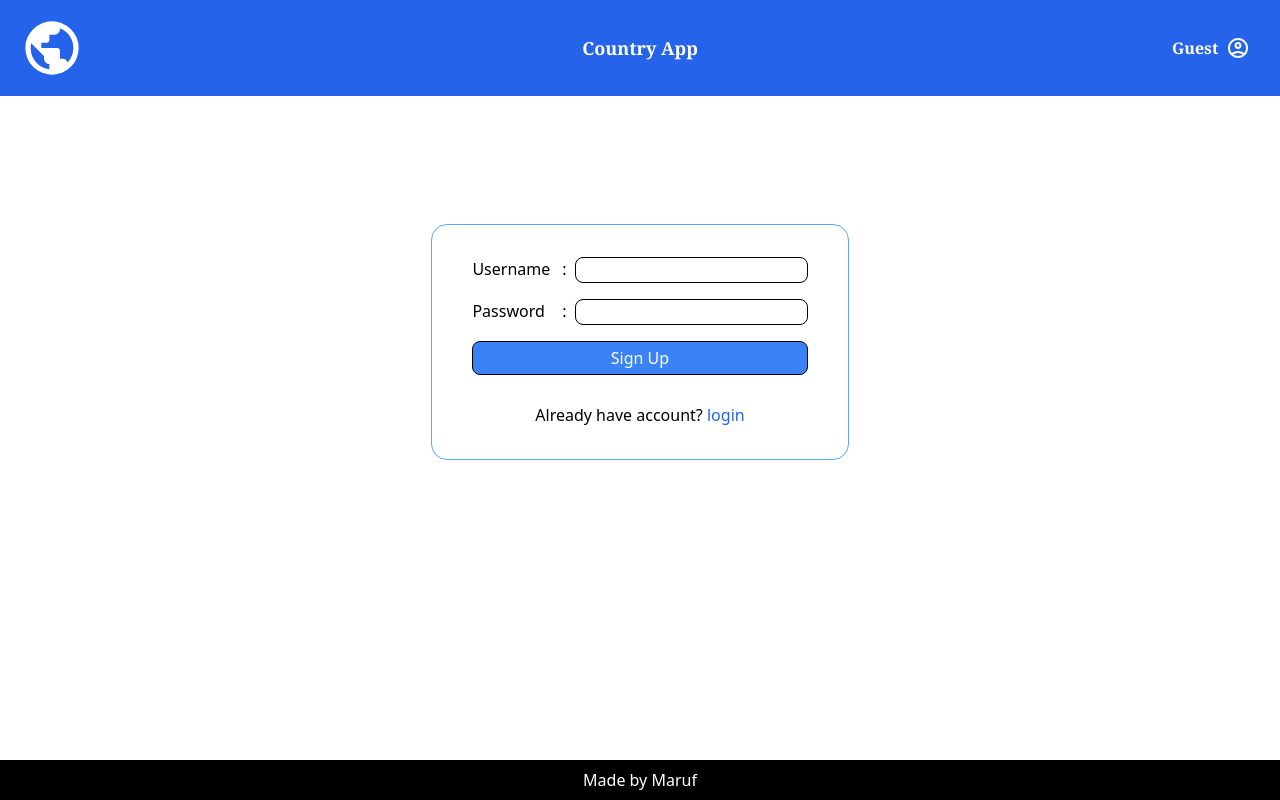
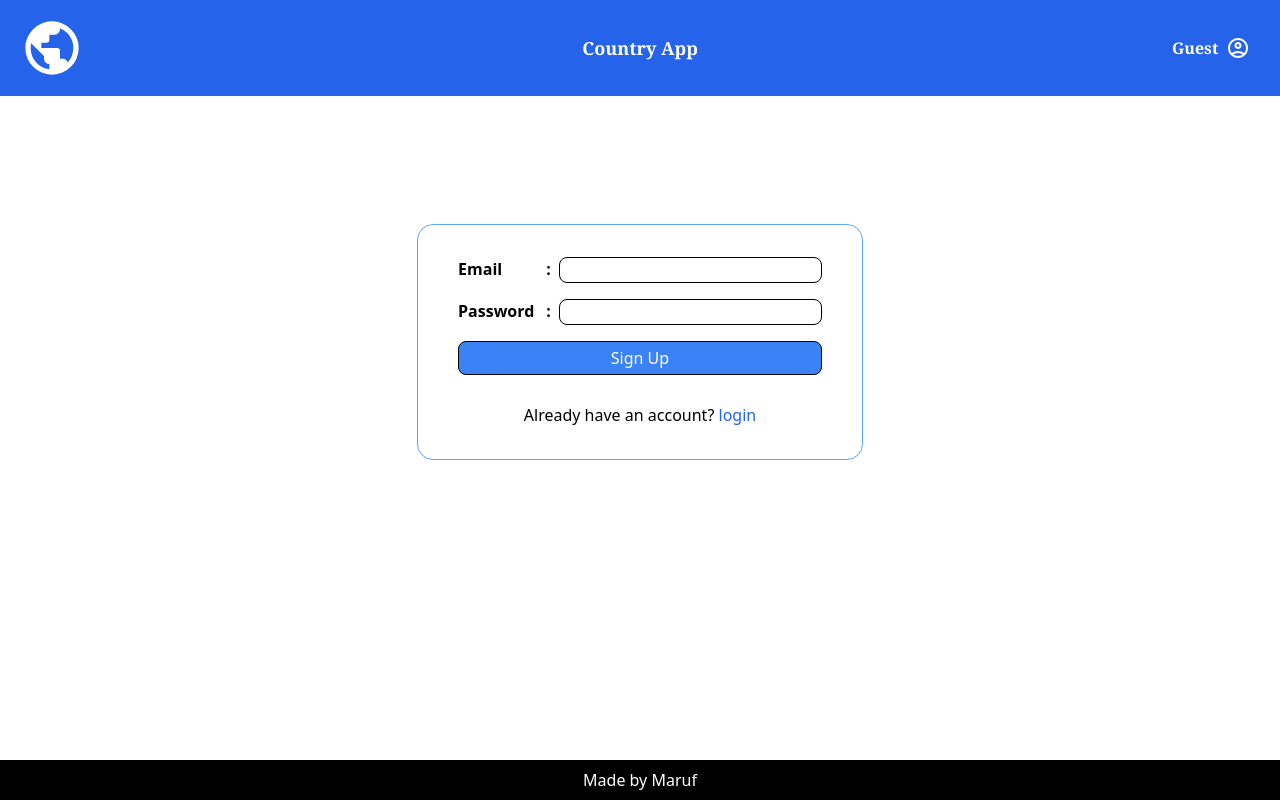
Before and after one commit to mmaruf23/nextjs-project, a Next.js app: page /register in a window 1280 px wide. Built offline with nearby package versions, Linux system fonts and the light colour scheme; no server answers.

Commit message:
Register n Login

```diff
--- a/src/components/atoms/Button/index.js
+++ b/src/components/atoms/Button/index.js
@@ -1,7 +1,11 @@
-export default function Button({children, onClick}) {
+export default function Button({ children, onClick = () => {}, typeButton = 'submit' }) {
   return (
-    <button className="bg-blue-500 hover:bg-blue-900 text-white rounded-lg border border-black px-4 py-1" onClick={onClick}>
+    <button
+      type={typeButton}
+      className="bg-blue-500 hover:bg-blue-900 text-white rounded-lg border border-black px-4 py-1"
+      onClick={onClick}
+    >
       {children}
     </button>
-  )
+  );
 };
--- a/src/components/atoms/Input/index.js
+++ b/src/components/atoms/Input/index.js
@@ -1,12 +1,12 @@
 
 
-export default function Input({ children, refName, name, type = "text" }) {
+export default function Input({ children, name, type = "text" }) {
   return (
-    <div className="flex justify-between gap-3">
+    <div className="flex justify-between gap-3 font-semibold">
       <label htmlFor={name}>{children}</label>
       <div className="flex gap-2">
         <span>:</span>
-        <input className="rounded-lg border border-black" ref={refName} type={type} id={name} name={name} />
+        <input className="rounded-lg border border-black px-2" type={type} id={name} name={name} />
       </div>
     </div>
   );
--- /dev/null
+++ b/src/components/organism/Forms/LoginForm/index.js
@@ -0,0 +1,55 @@
+import Button from '@/components/atoms/Button';
+import Input from '@/components/atoms/Input';
+import { login } from '@/services/auth';
+import Link from 'next/link';
+import { useRouter } from 'next/router';
+import { useState } from 'react';
+
+export default function LoginForm() {
+  const router = useRouter();
+  const [status, setStatus] = useState('');
+
+  async function handleSubmit(event) {
+    event.preventDefault();
+    const payload = {
+      email: event.target.username.value,
+      password: event.target.password.value,
+    };
+    const response = await login(payload);
+    if (response.status === 200) {
+      localStorage.setItem("token", response.data.token);
+      setStatus('Login success. redirecting...');
+      router.push('/')
+    } else {
+      setStatus(response.data.error);
+    }
+  }
+
+  return (
+    <div className="mt-32 border border-blue-400 px-10 py-8 rounded-2xl">
+      <form onSubmit={handleSubmit}>
+        <div className="flex flex-col gap-4">
+          <Input name={'username'} type="text">
+            Email
+          </Input>
+          <Input name={'password'} type="password">
+            Password
+          </Input>
+          <Button>Login</Button>
+        </div>
+      </form>
+      <div className="mt-6 text-center">
+        <p className='mb-2 text-red-600'>{status}</p>
+        <p className=''>
+          {`Don't have any account?`}
+          <span>
+            {' please '}
+            <Link className="text-blue-600" href={'/register'}>
+              sign up
+            </Link>
+          </span>
+        </p>
+      </div>
+    </div>
+  );
+}
--- /dev/null
+++ b/src/components/organism/Forms/RegisterForm/index.js
@@ -0,0 +1,50 @@
+import Button from '@/components/atoms/Button';
+import Input from '@/components/atoms/Input';
+import { register } from '@/services/auth';
+import Link from 'next/link';
+import { useRouter } from 'next/router';
+import { useState } from 'react';
+
+export default function RegisterForm() {
+  const router = useRouter();
+
+  async function handleSubmit(event) {
+    event.preventDefault();
+    const payload = {
+      email: event.target.username.value,
+      password: event.target.password.value,
+    };
+    const response = await register(payload);
+    if (response.status === 200) {
+      alert('Register Success.\n\nPlease login.');
+      router.push('/login')
+    } else {
+      alert(`Register Failed.\n\n${response.data.error}`);
+    }
+  }
+
+  return (
+    <div className="mt-32 border border-blue-400 px-10 py-8 rounded-2xl">
+      <form onSubmit={handleSubmit}>
+        <div className="flex flex-col gap-4">
+          <Input name={'username'} type="text">
+            Email
+          </Input>
+          <Input name={'password'} type="password">
+            Password
+          </Input>
+          <Button>Sign Up</Button>
+        </div>
+      </form>
+      <div className="mt-7 text-center">
+        <p>
+          {`Already have an account?`}
+          <span className="text-blue-600">
+            {' '}
+            <Link href={'/login'}>login</Link>
+          </span>
+        </p>
+      </div>
+    </div>
+  );
+}
--- a/src/pages/index.js
+++ b/src/pages/index.js
@@ -1,15 +1,11 @@
-import CountryPage from "@/components/organism/CountryPage";
-import CountryForm from "@/components/organism/Forms/CountryForm";
-import Layout from "@/components/templates/Layout";
-import { getAseanCountries } from "@/services/getCountries";
+import CountryPage from '@/components/organism/CountryPage';
+import CountryForm from '@/components/organism/Forms/CountryForm';
+import Layout from '@/components/templates/Layout';
+import { useSelector } from 'react-redux';
 
-export default function Home({aseanCountries}) {
-  return (
-    <Layout>
-      <CountryPage />
-      {/* <CountryForm aseanCountries={aseanCountries} /> */}
-    </Layout>
-  );
+export default function Home({ aseanCountries }) {
+  const userCountry = useSelector((state) => state.country.userCountry);
+  return <Layout>{userCountry ? <CountryPage /> : <CountryForm />}</Layout>;
 }
 
 // export async function getServerSideProps() {
--- a/src/pages/login/index.js
+++ b/src/pages/login/index.js
@@ -1,5 +1,6 @@
 import Button from "@/components/atoms/Button";
 import Input from "@/components/atoms/Input";
+import LoginForm from "@/components/organism/Forms/LoginForm";
 import Layout from "@/components/templates/Layout";
 import Link from "next/link";
 import { useRef } from "react";
@@ -9,26 +10,12 @@ export default function Login() {
   const refUsername = useRef();
   const refPassword = useRef();
 
-  function handleClick() {
-    console.log(refUsername.current.value);
-    console.log(refPassword.current.value);
-  }
+
 
   return (
     <div className="">
       <Layout>
-        <div className="mt-32 border border-blue-400 px-10 py-8 rounded-2xl">
-          <div className="flex flex-col gap-4">
-            <Input refName={refUsername} name={'username'} type="text">Username</Input>
-            <Input refName={refPassword} name={'password'} type="passeord">Password</Input>
-            <Button onClick={handleClick}>Login</Button>
-          </div>
-          <div className="mt-7 text-center">
-            <p>{`Don't have any account?`}
-            <span className=""> please <Link className="text-blue-600" href={'/register'}>signUp</Link></span>
-            </p>
-          </div>
-        </div>
+        <LoginForm />
       </Layout>
     </div>
   );
--- a/src/pages/register/index.js
+++ b/src/pages/register/index.js
@@ -1,34 +1,15 @@
-import Button from "@/components/atoms/Button";
-import Input from "@/components/atoms/Input";
-import Layout from "@/components/templates/Layout";
-import Link from "next/link";
-import { useRef } from "react";
-
+import Button from '@/components/atoms/Button';
+import Input from '@/components/atoms/Input';
+import RegisterForm from '@/components/organism/Forms/RegisterForm';
+import Layout from '@/components/templates/Layout';
+import Link from 'next/link';
 
 export default function Register() {
-  const refUsername = useRef();
-  const refPassword = useRef();
-
-  function handleClick() {
-    console.log(refUsername.current.value);
-    console.log(refPassword.current.value);
-  }
   return (
     <div>
       <Layout>
-        <div className="mt-32 border border-blue-400 px-10 py-8 rounded-2xl">
-          <div className="flex flex-col gap-4">
-            <Input refName={refUsername} name={'username'} type="text">Username</Input>
-            <Input refName={refPassword} name={'password'} type="passeord">Password</Input>
-            <Button onClick={handleClick}>Sign Up</Button>
-          </div>
-          <div className="mt-7 text-center">
-            <p>{`Already have account?`}
-              <span className="text-blue-600"> <Link href={'/login'}>login</Link></span>
-            </p>
-          </div>
-        </div>
+        <RegisterForm />
       </Layout>
     </div>
   );
-};
+}
--- a/src/redux/countrySlice.js
+++ b/src/redux/countrySlice.js
@@ -4,13 +4,16 @@ const countrySlice = createSlice({
   name: 'country',
   initialState: {
     countries: [],
+    userCountry: '',
   },
   reducers: {
     setCountries: (state, action) => {
       state.countries = action.payload;
     },
+    setUserCountry: (state, action) => {
+      state.userCountry = action.payload;    }
   },
 });
 
-export const { setCountries } = countrySlice.actions;
+export const { setCountries, setUserCountry } = countrySlice.actions;
 export default countrySlice.reducer;
--- /dev/null
+++ b/src/services/auth.js
@@ -0,0 +1,23 @@
+import axios from 'axios';
+const api = process.env.NEXT_PUBLIC_API_USER;
+
+const register = async (payload) => {
+  try {
+    const response = await axios.post(`${api}/register`, payload);
+    return response;
+  } catch (error) {
+    // console.log('axios register err : ', error);
+    return error.response;
+  }
+};
+const login = async (payload) => {
+  try {
+    const response = await axios.post(`${api}/login`, payload);
+    return response;
+  } catch (error) {
+    // console.log('axios register err : ', error);
+    return error.response;
+  }
+};
+
+export { register, login };
--- a/src/services/getCountries.js
+++ b/src/services/getCountries.js
@@ -1,5 +1,5 @@
 import axios from 'axios';
-const api = process.env.NEXT_PUBLIC_API;
+const api = process.env.NEXT_PUBLIC_API_COUNTRY;
 
 const getAseanCountries = async () => {
   try {
```
Also changed, not shown: src/components/organism/Forms/CountryForm/index.js (+37 -8 lines), 2 other files (tests, documents, lock files or other folders).
